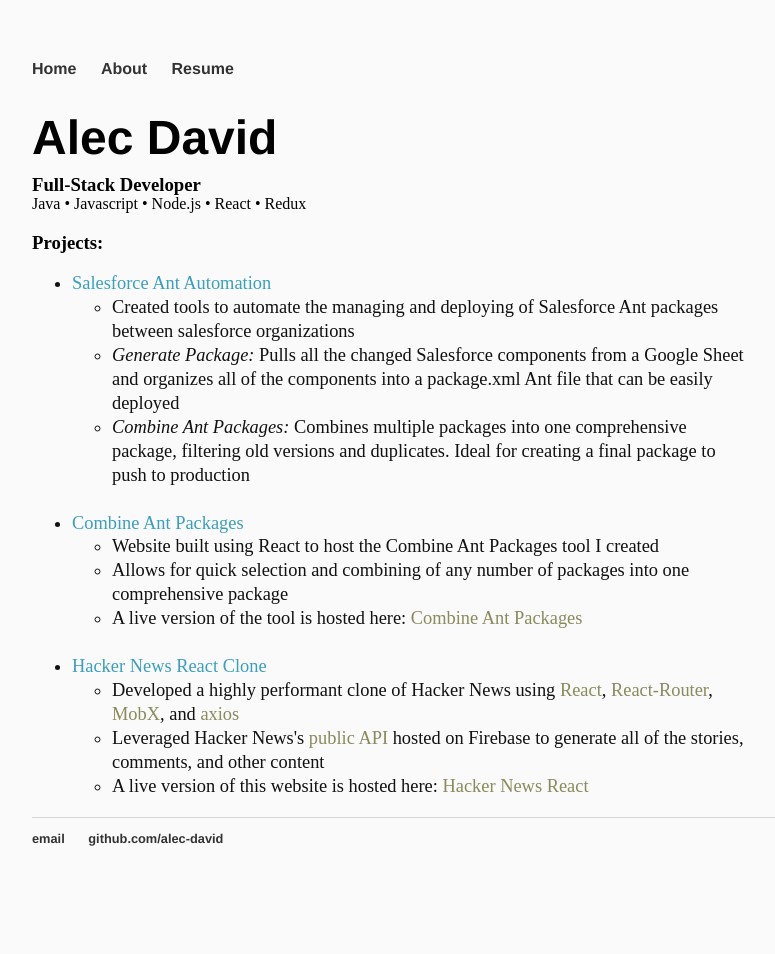
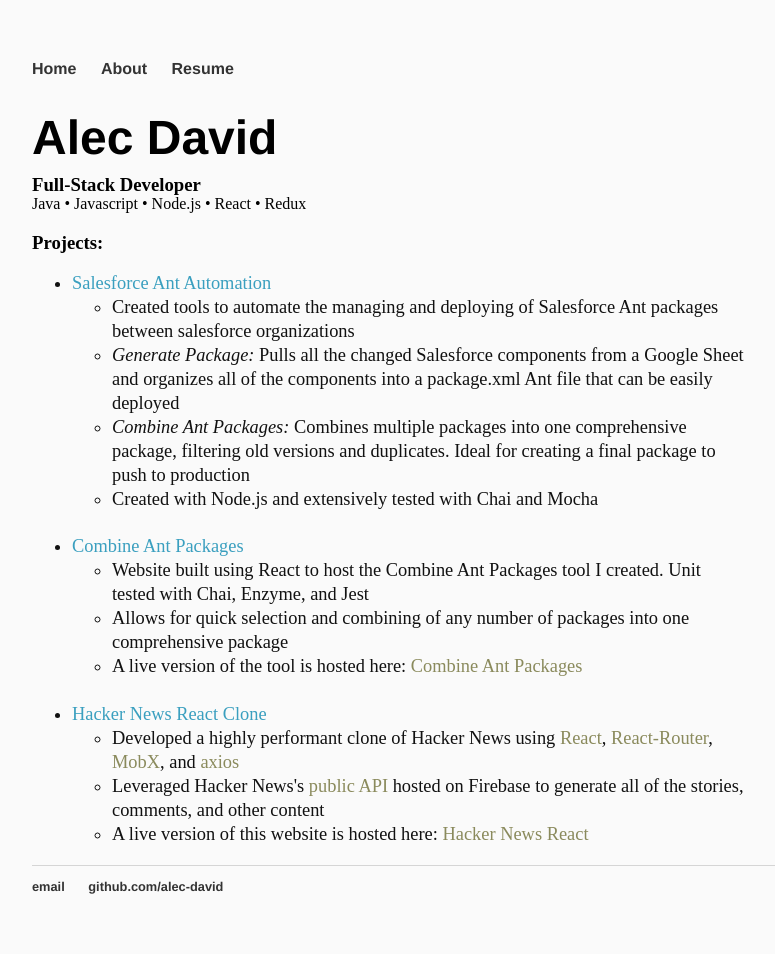
Before and after one commit to alec-david/alec-david.github.io, a Jekyll site: the page built from index.html, in a window 1280 px wide. Shown: the whole page, without its empty margins (160-935 px from the left). Built offline with Jekyll 4.4.1, drawn with Linux system fonts in a browser that asks for light colours; before the commit the page ends 906 px from its top, so only the background shows below that.

Commit message:
added testing line to projects list

```diff
--- a/index.html
+++ b/index.html
@@ -22,6 +22,9 @@
 			<li>
 				<i>Combine Ant Packages:</i> Combines multiple packages into one comprehensive package, filtering old versions and duplicates. Ideal for creating a final package to push to production
 			</li>
+			<li>
+				Created with Node.js and extensively tested with Chai and Mocha
+			</li>
 		</ul>
 		<br>
 		<li>
@@ -29,7 +32,7 @@
 		</li>
 		<ul>
 			<li>
-				Website built using React to host the Combine Ant Packages tool I created
+				Website built using React to host the Combine Ant Packages tool I created. Unit tested with Chai, Enzyme, and Jest
 			</li>
 			<li>
 				Allows for quick selection and combining of any number of packages into one comprehensive package
```
